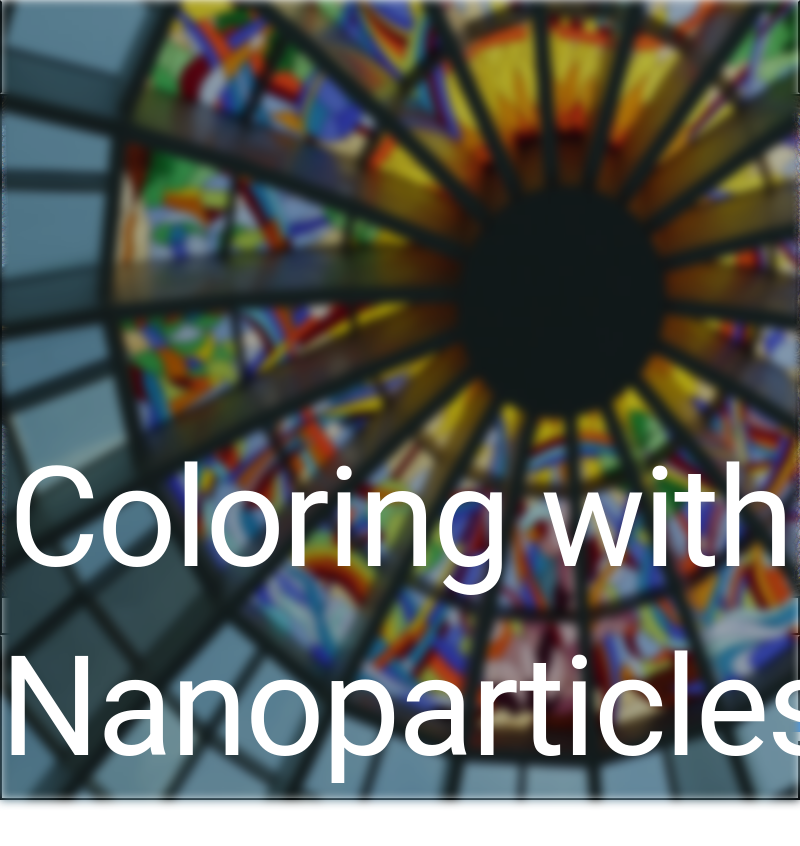
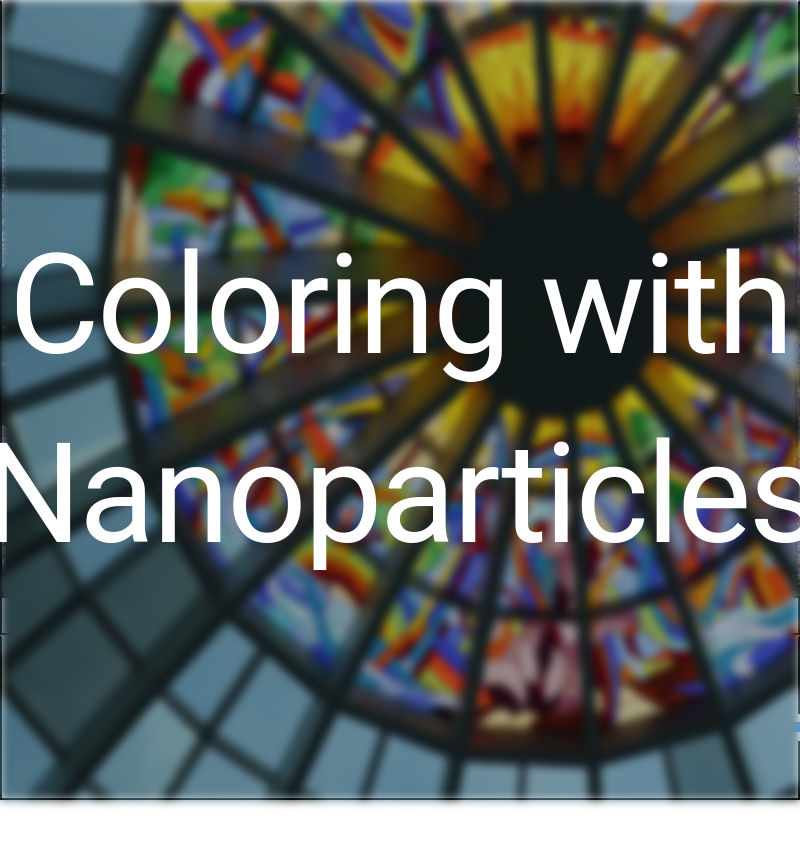
Before and after one commit to eddiewu5300/Test, an Electron app: page src/index.html in a window 800 px wide. Shown: the top 846 px of the page. After the commit the page ends 800 px from the top, so only its background shows below. Drawn offline with nearby package versions, Linux system fonts and the light colour scheme; a script that the page names is missing.

Commit message:
fix idle page position

```diff
--- a/src/index.html
+++ b/src/index.html
@@ -285,11 +285,13 @@
     <script type="text/javascript" src="js/color_spectrum.js"></script>
     <script type="text/javascript" src="js/idlePage.js"></script>
   </div>
-  <div style="position: absolute; top: 0px; left: 0px; visibility: visible; height: 100%; width: 100%;" id="idle-page"
-    display="flex" position="fixed">
-    <img src="media/stained-glass1.jpg" alt="none" style="height:100%; width:100%; filter:blur(5px) brightness(70%); ">
-    <h1 style="position: absolute; top: 50%; left: 0px; text-align: center;   align-self: center;
-      align-items: center;visibility: visible; height: 100%; width: 100%; color: white; font-size: 10em;">
+  <div
+    style="position: fixed; top: 0; left: 0; visibility: visible; height: 100%; width: 100%; display: flex; flex-direction: column; justify-content: center;"
+    id="idle-page">
+    <img src="media/stained-glass1.jpg" alt="none"
+      style="height:100%; width:100%; filter:blur(5px) brightness(70%); position: absolute; z-index: 0;">
+    <h1 style="position: relative;  text-align: center;   align-self: center;
+      align-items: center;visibility: visible; color: white; font-size: 10em; flex: inherit">
       Coloring with<br />
       Nanoparticles</h1>
   </div>
```
Also changed, not shown: src/js/color_mapping_interaction.js (+14 -15 lines).
